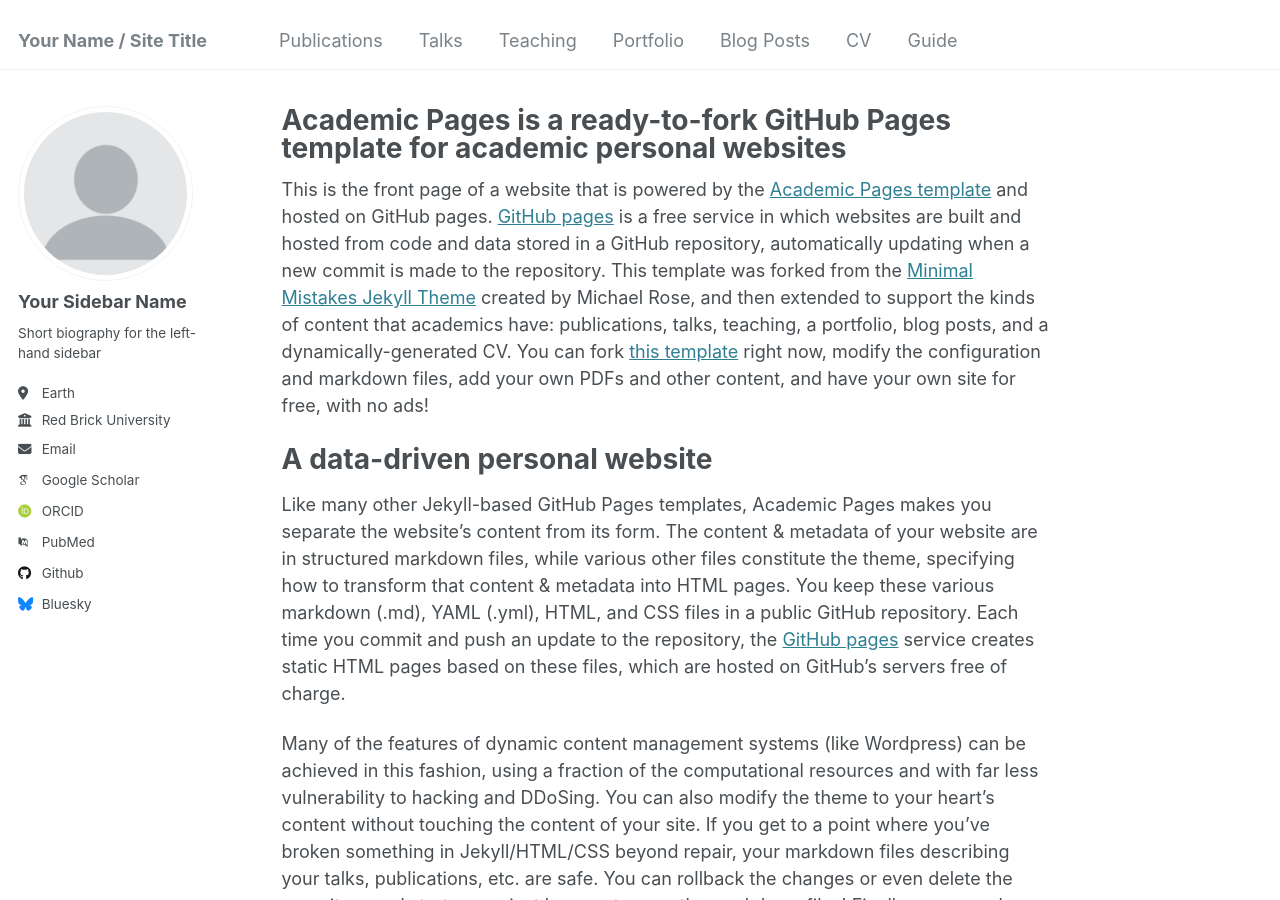
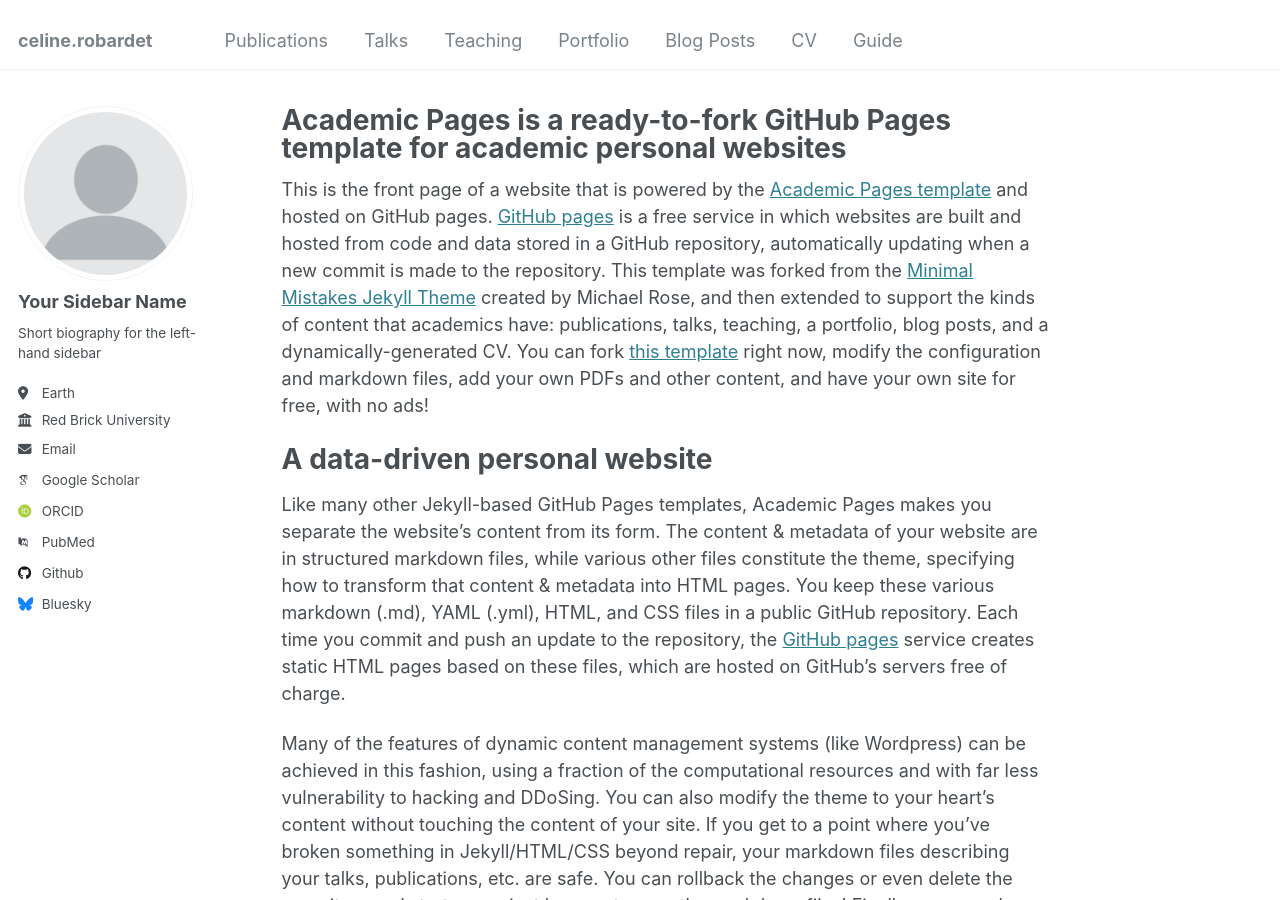
Before and after one commit to crobardet/crobardet.github.io, a Jekyll site: the page built from _pages/about.md, in a window 1280 px wide and 900 px high. Built offline with Jekyll 4.4.1, drawn with Linux system fonts in a browser that asks for light colours; some web fonts are replaced.

Commit message:
Update _config.yml

```diff
--- a/_config.yml
+++ b/_config.yml
@@ -8,7 +8,7 @@
 
 # Basic Site Settings
 locale                   : "en-US"
-title                    : "Your Name / Site Title"
+title                    : "celine.robardet"
 title_separator          : "-"
 name                     : &name "Your Name"
 description              : &description "personal description"
```
